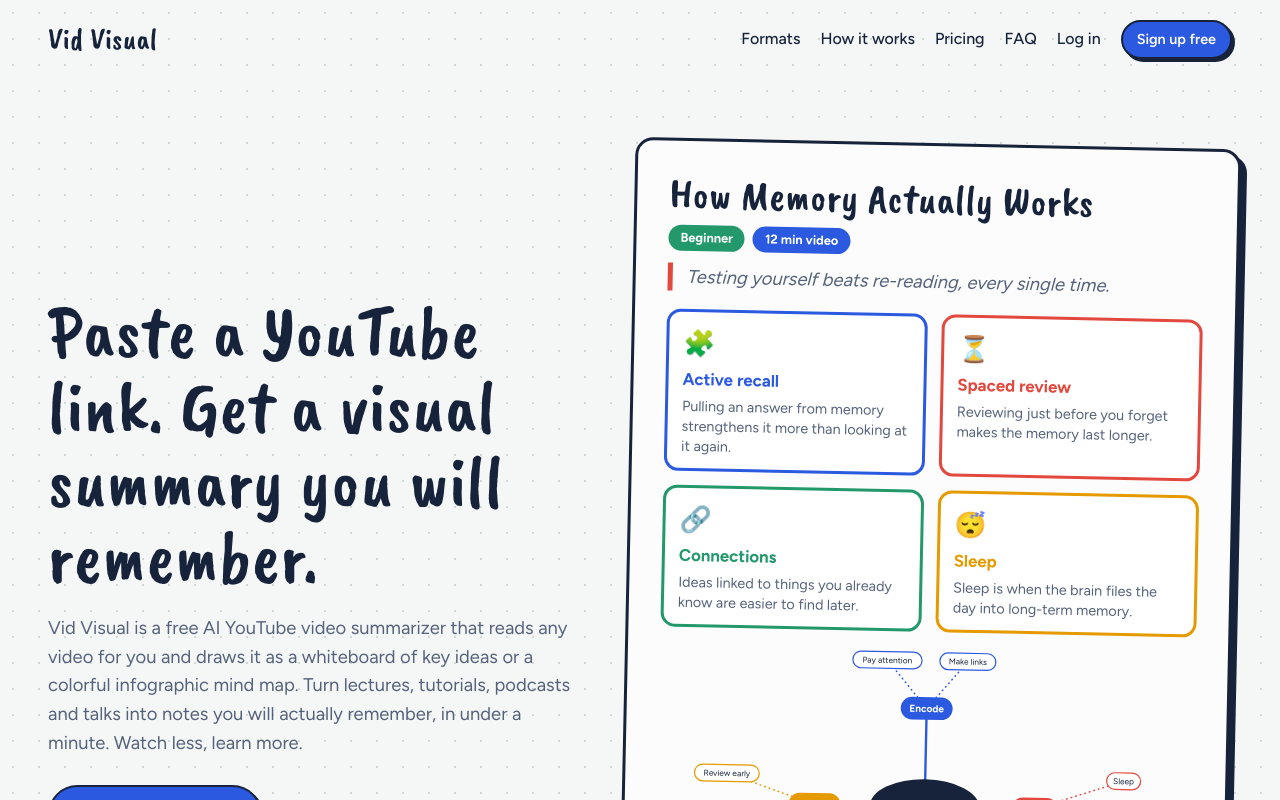
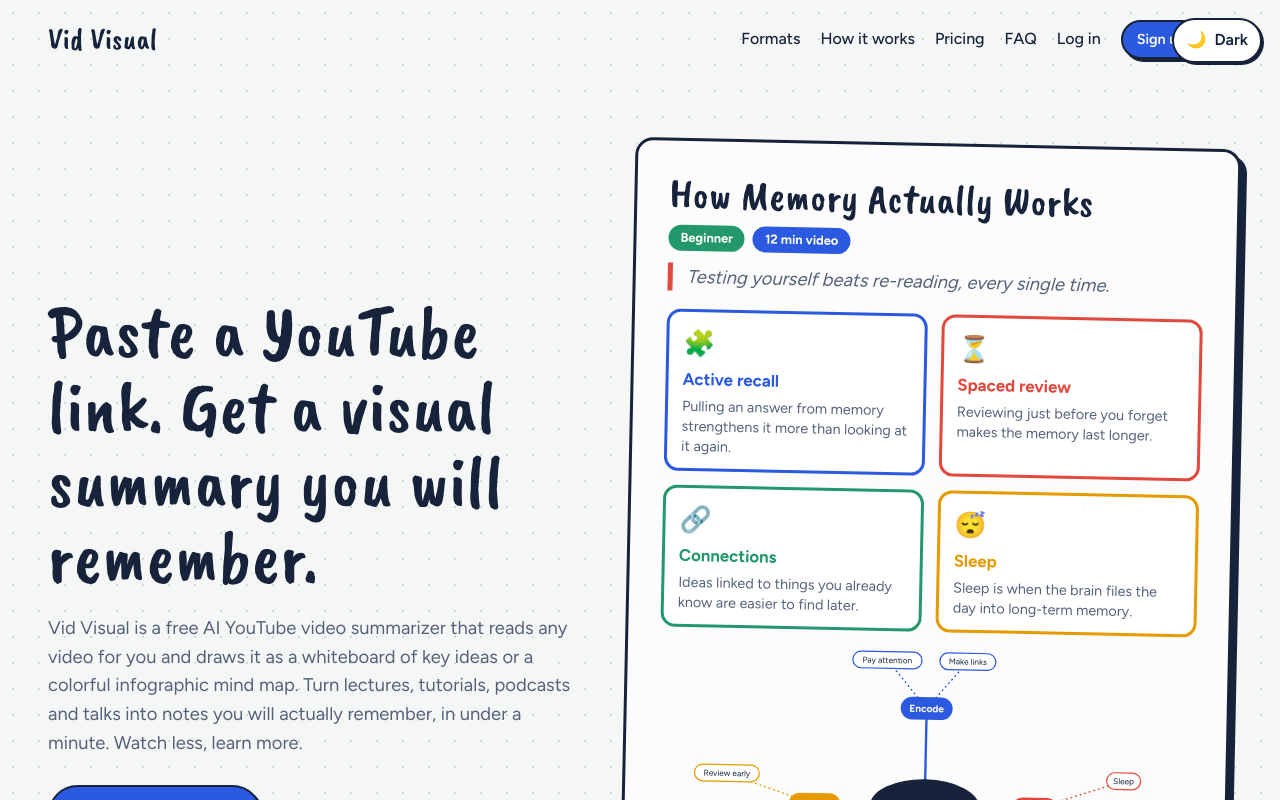
Before and after one commit to Alimalek092/Vidvisual.xyz, a Next.js app: page / in a window 1280 px wide. Shown: the top 800 px of the page. Built offline with nearby package versions, Linux system fonts and the light colour scheme.

Commit message:
Add dark mode toggle

```diff
--- a/app/globals.css
+++ b/app/globals.css
@@ -13,6 +13,18 @@
   --font-body: 'Figtree', system-ui, -apple-system, 'Segoe UI', sans-serif;
   --font-hand: 'Caveat Brush', 'Comic Sans MS', cursive;
 }
+html[data-theme='dark'] {
+  --board: #0f172a;
+  --paper: #111827;
+  --ink: #e5eefb;
+  --ink-soft: #b7c2d8;
+  --line: #334155;
+  --blue: #7aa2ff;
+  --red: #ff7b72;
+  --green: #59d39b;
+  --amber: #fbbf24;
+  --violet: #b794ff;
+}
 * { box-sizing: border-box; }
 html { scroll-behavior: smooth; }
 body {
@@ -20,6 +32,10 @@ body {
   background-color: var(--board);
   background-image: radial-gradient(#cfd9d6 1px, transparent 1px);
   background-size: 26px 26px;
+  transition: background-color .2s ease, color .2s ease;
+}
+html[data-theme='dark'] body {
+  background-image: radial-gradient(#1e293b 1px, transparent 1px);
 }
 a { color: var(--blue); }
 img { max-width: 100%; }
@@ -28,6 +44,16 @@ img { max-width: 100%; }
 .small { font-size: 0.875rem; }
 :focus-visible { outline: 3px solid var(--violet); outline-offset: 2px; }
 @media (prefers-reduced-motion: reduce) { html { scroll-behavior: auto; } * { transition: none !important; } }
+
+.theme-toggle {
+  position: fixed; top: 18px; right: 18px; z-index: 50;
+  display: inline-flex; align-items: center; gap: 8px;
+  padding: 8px 12px; border-radius: 999px; border: 2px solid var(--ink);
+  background: var(--paper); color: var(--ink); cursor: pointer;
+  font: inherit; font-weight: 600; box-shadow: 2px 2px 0 var(--ink);
+}
+.theme-toggle:hover { transform: translate(-1px, -1px); }
+.theme-toggle:active { transform: translate(1px, 1px); box-shadow: 1px 1px 0 var(--ink); }
 
 /* buttons */
 .btn, .link {
--- a/app/layout.js
+++ b/app/layout.js
@@ -1,4 +1,5 @@
 import './globals.css';
+import ThemeToggle from '@/components/ThemeToggle';
 
 const SITE_URL = 'https://vidvisual-tau.vercel.app';
 
@@ -53,7 +54,10 @@ export default function RootLayout({ children }) {
           rel="stylesheet"
         />
       </head>
-      <body>{children}</body>
+      <body>
+        <ThemeToggle />
+        {children}
+      </body>
     </html>
   );
 }
--- /dev/null
+++ b/components/ThemeToggle.js
@@ -0,0 +1,41 @@
+'use client';
+
+import { useEffect, useState } from 'react';
+
+export default function ThemeToggle() {
+  const [isDark, setIsDark] = useState(false);
+
+  useEffect(() => {
+    try {
+      const savedTheme = window.localStorage.getItem('vid-visual-theme');
+      const prefersDark = window.matchMedia('(prefers-color-scheme: dark)').matches;
+      const nextTheme = savedTheme ? savedTheme === 'dark' : prefersDark;
+
+      setIsDark(nextTheme);
+      document.documentElement.dataset.theme = nextTheme ? 'dark' : 'light';
+    } catch {
+      document.documentElement.dataset.theme = 'light';
+    }
+  }, []);
+
+  useEffect(() => {
+    try {
+      document.documentElement.dataset.theme = isDark ? 'dark' : 'light';
+      window.localStorage.setItem('vid-visual-theme', isDark ? 'dark' : 'light');
+    } catch {
+      // Ignore storage errors and keep the UI functional.
+    }
+  }, [isDark]);
+
+  return (
+    <button
+      type="button"
+      className="theme-toggle"
+      onClick={() => setIsDark((current) => !current)}
+      aria-label={isDark ? 'Switch to light mode' : 'Switch to dark mode'}
+    >
+      <span aria-hidden="true">{isDark ? '☀️' : '🌙'}</span>
+      <span>{isDark ? 'Light' : 'Dark'}</span>
+    </button>
+  );
+}
```
Also changed, not shown: next.config.js (line endings or trailing spaces).
